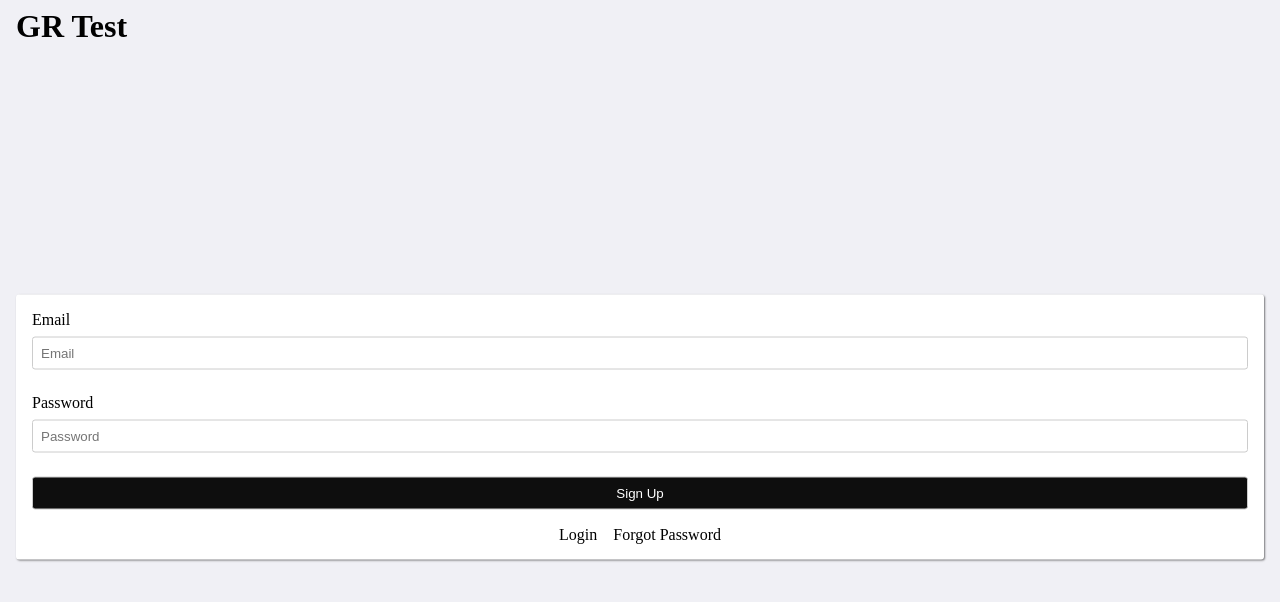
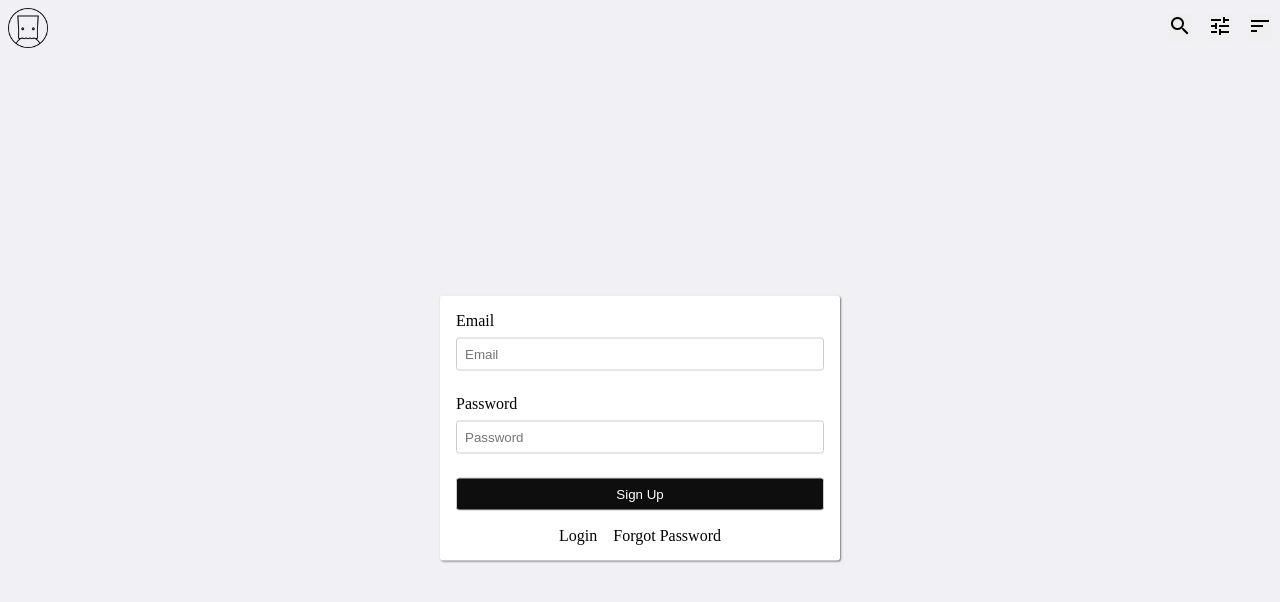
Before and after one commit to HoracioGutierrez/gr-test, a React (Vite) app: page / in a window 1280 px wide. Shown: the top 602 px of the page. Built offline with nearby package versions, Linux system fonts and the light colour scheme.

Commit message:
Change header

```diff
--- a/src/index.scss
+++ b/src/index.scss
@@ -29,7 +29,16 @@ body {
     display: flex;
     align-items: center;
     justify-content: space-between;
-    padding: 0.5rem 1rem;
+    padding: 0.5rem;
+}
+
+.header__title {
+    width: 40px;
+    height: 40px;
+}
+
+.header__title img {
+    width: 100%;
 }
 
 .headernav {
@@ -44,7 +53,6 @@ body {
 
 .main {
     flex-grow: 1;
-    padding: 1rem;
     position: relative;
     display: flex;
     flex-direction: column;
@@ -251,7 +259,6 @@ body {
 }
 
 .message {
-    //the message is on the right , with an orange background and little radius and padding
     display: flex;
     flex-direction: column;
     align-items: center;
@@ -288,6 +295,7 @@ body {
     box-shadow: 1px 1px 2px rgba(0, 0, 0, 0.5);
     background-color: white;
     width: calc(100% - 2rem);
+    max-width: 400px;
 }
 
 .landing-form__actions {
@@ -301,3 +309,9 @@ body {
     text-decoration: none;
     color: black;
 }
+
+.header__btn {
+    border: none;
+    outline: none;
+    margin-left: 1rem;
+}
--- a/src/layout/Header.js
+++ b/src/layout/Header.js
@@ -8,15 +8,33 @@ const Header = () => {
 
   return (
     <header className='header'>
-      <h1 className='header__title'>GR Test</h1>
-      <nav className='headernav'>
+      {/* <h1 className='header__title'>GR Test</h1> */}
+      <h1 className='header__title'>
+        <Link to="/profile">
+          <img src="/anon-avatar.png" alt="logo" />
+        </Link>
+      </h1>
+      <div className="header__actions">
+        <button className="header__btn">
+          <i className="material-icons">search</i>
+        </button>
+        <button className="header__btn">
+          <i className="material-icons">tune</i>
+        </button>
+        <button className="header__btn">
+          <i className="material-icons">sort</i>
+        </button>
+
+      </div>
+
+      {/* <nav className='headernav'>
         <Link className='headernav__link' to="/">home</Link>
         {!logged && <Link className='headernav__link' to="/login">login</Link>}
         {!logged && <Link className='headernav__link' to="/register">register</Link>}
         {logged && <Link className='headernav__link' to="/users">users</Link>}
         {logged && <Link className='headernav__link' to="/profile">profile</Link>}
         {logged && <Link className='headernav__link' to="/logout">logout</Link>}
-      </nav>
+      </nav> */}
     </header>
   )
 }
--- a/src/pages/Home.js
+++ b/src/pages/Home.js
@@ -10,7 +10,7 @@ const Home = () => {
   if(!logged) return <HomeForm/>
 
   return (
-    <Page title='Welcome!'>
+    <Page noTitle>
 
     </Page>
   )
```
